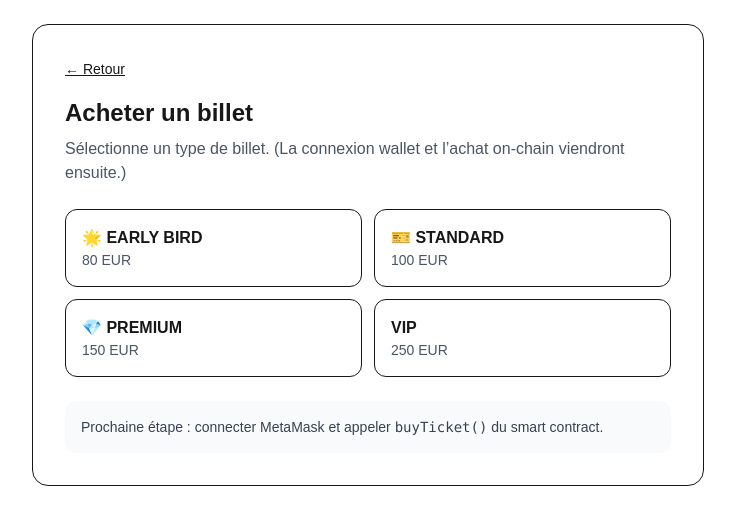
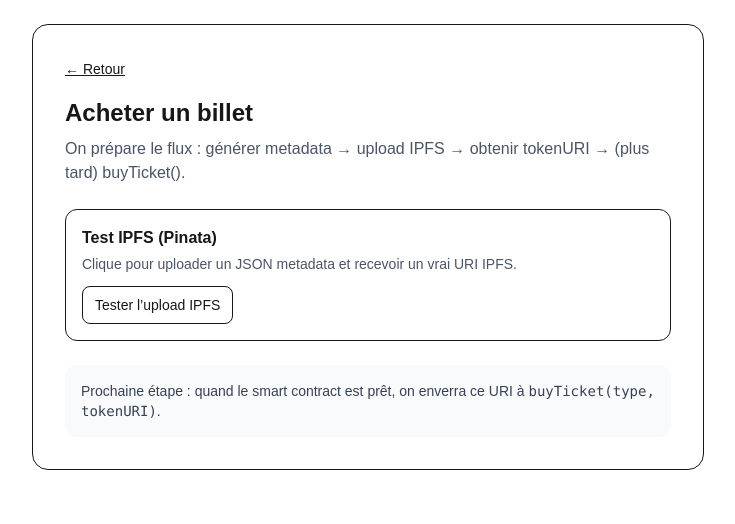
Before and after one commit to Anaqqa/eventpass-app, a Next.js app in the folder frontend/: page /buy in a window 1280 px wide. Shown: the top 524 px of the page, without its empty margins (272-1007 px from the left). Built offline with nearby package versions, Linux system fonts and the light colour scheme.

Commit message:
feat(ipfs): upload ticket metadata to IPFS via Pinata

```diff
--- /dev/null
+++ b/frontend/app/api/ipfs/json/route.ts
@@ -0,0 +1,48 @@
+import { NextResponse } from "next/server";
+
+export async function POST(req: Request) {
+  try {
+    const jwt = process.env.PINATA_JWT;
+
+    console.log("PINATA_JWT length:", jwt?.length);
+    console.log("PINATA_JWT preview:", jwt?.slice(0, 12));
+
+
+    if (!jwt) {
+      return NextResponse.json(
+        { error: "PINATA_JWT manquant dans .env.local" },
+        { status: 500 }
+      );
+    }
+
+    const body = await req.json();
+
+    const pinataRes = await fetch("https://api.pinata.cloud/pinning/pinJSONToIPFS", {
+      method: "POST",
+      headers: {
+        Authorization: `Bearer ${jwt}`,
+        "Content-Type": "application/json",
+      },
+      body: JSON.stringify(body),
+    });
+
+    const data = await pinataRes.json();
+
+    if (!pinataRes.ok) {
+      return NextResponse.json(
+        { error: "Erreur Pinata", details: data },
+        { status: 500 }
+      );
+    }
+
+    return NextResponse.json({
+      ipfsHash: data.IpfsHash,
+      uri: `ipfs://${data.IpfsHash}`,
+    });
+  } catch (e: any) {
+    return NextResponse.json(
+      { error: e?.message ?? "Erreur serveur" },
+      { status: 500 }
+    );
+  }
+}
--- a/frontend/app/buy/page.tsx
+++ b/frontend/app/buy/page.tsx
@@ -1,4 +1,40 @@
+"use client";
+
+import { useState } from "react";
+import { buildTicketMetadata } from "../../src/lib/metadata";
+import { uploadJSONToIPFS } from "../../src/lib/ipfs";
+
 export default function BuyPage() {
+  const [ipfsUri, setIpfsUri] = useState<string | null>(null);
+  const [loading, setLoading] = useState(false);
+  const [err, setErr] = useState<string | null>(null);
+
+  const testIPFS = async () => {
+    setLoading(true);
+    setErr(null);
+    setIpfsUri(null);
+
+    try {
+      const metadata = buildTicketMetadata({
+        eventName: "Concert Demo",
+        type: "VIP",
+        valueEur: 250,
+        ipfsDocumentHash: "QmDemoDocHash123",
+        seatNumber: "A-45",
+        venue: "Stade de France",
+        dateISO: "2026-06-15T20:00:00Z",
+        previousOwners: [],
+      });
+
+      const uri = await uploadJSONToIPFS(metadata);
+      setIpfsUri(uri);
+    } catch (e: any) {
+      setErr(e?.message ?? "Erreur upload IPFS");
+    } finally {
+      setLoading(false);
+    }
+  };
+
   return (
     <main className="min-h-screen p-6">
       <div className="mx-auto w-full max-w-2xl rounded-2xl border p-8">
@@ -6,33 +42,38 @@ export default function BuyPage() {
 
         <h1 className="mt-4 text-2xl font-bold">Acheter un billet</h1>
         <p className="mt-2 text-gray-600">
-          Sélectionne un type de billet. (La connexion wallet et l’achat on-chain viendront ensuite.)
+          On prépare le flux : générer metadata → upload IPFS → obtenir tokenURI → (plus tard) buyTicket().
         </p>
 
-        <div className="mt-6 grid grid-cols-1 gap-3 sm:grid-cols-2">
-          <button className="rounded-xl border p-4 text-left hover:bg-gray-50">
-            <div className="font-semibold">🌟 EARLY BIRD</div>
-            <div className="text-sm text-gray-600">80 EUR</div>
+        <div className="mt-6 rounded-xl border p-4">
+          <div className="font-semibold">Test IPFS (Pinata)</div>
+          <p className="mt-1 text-sm text-gray-600">
+            Clique pour uploader un JSON metadata et recevoir un vrai URI IPFS.
+          </p>
+
+          <button
+            onClick={testIPFS}
+            disabled={loading}
+            className="mt-3 rounded-lg border px-3 py-2 text-sm hover:bg-gray-50 disabled:opacity-60"
+          >
+            {loading ? "Upload en cours..." : "Tester l’upload IPFS"}
           </button>
 
-          <button className="rounded-xl border p-4 text-left hover:bg-gray-50">
-            <div className="font-semibold">🎫 STANDARD</div>
-            <div className="text-sm text-gray-600">100 EUR</div>
-          </button>
+          {ipfsUri && (
+            <div className="mt-3 rounded-lg bg-gray-50 p-3 text-sm text-gray-700">
+              URI : <span className="font-mono">{ipfsUri}</span>
+            </div>
+          )}
 
-          <button className="rounded-xl border p-4 text-left hover:bg-gray-50">
-            <div className="font-semibold">💎 PREMIUM</div>
-            <div className="text-sm text-gray-600">150 EUR</div>
-          </button>
-
-          <button className="rounded-xl border p-4 text-left hover:bg-gray-50">
-            <div className="font-semibold">VIP</div>
-            <div className="text-sm text-gray-600">250 EUR</div>
-          </button>
+          {err && (
+            <div className="mt-3 rounded-lg bg-red-50 p-3 text-sm text-red-700">
+               {err}
+            </div>
+          )}
         </div>
 
         <div className="mt-6 rounded-xl bg-gray-50 p-4 text-sm text-gray-700">
-          Prochaine étape : connecter MetaMask et appeler <code>buyTicket()</code> du smart contract.
+          Prochaine étape : quand le smart contract est prêt, on enverra ce URI à <code>buyTicket(type, tokenURI)</code>.
         </div>
       </div>
     </main>
--- /dev/null
+++ b/frontend/src/lib/ipfs.ts
@@ -0,0 +1,15 @@
+export async function uploadJSONToIPFS(data: any): Promise<string> {
+  const res = await fetch("/api/ipfs/json", {
+    method: "POST",
+    headers: { "Content-Type": "application/json" },
+    body: JSON.stringify(data),
+  });
+
+  const out = await res.json();
+
+  if (!res.ok) {
+    throw new Error(out?.error ?? "Upload IPFS failed");
+  }
+
+  return out.uri as string; // ex: ipfs://Qm...
+}
--- /dev/null
+++ b/frontend/src/lib/metadata.ts
@@ -0,0 +1,29 @@
+export type TicketType = "EARLY_BIRD" | "STANDARD" | "PREMIUM" | "VIP";
+
+export function buildTicketMetadata(params: {
+  eventName: string;
+  type: TicketType;
+  valueEur: number;
+  ipfsDocumentHash: string; // hash IPFS du doc (image/qr/pdf)
+  seatNumber: string;
+  venue: string;
+  dateISO: string;
+  previousOwners?: string[];
+}) {
+  const now = Math.floor(Date.now() / 1000);
+
+  return {
+    name: `${params.eventName} - ${params.type} ${params.seatNumber}`,
+    type: params.type,
+    value: `${params.valueEur} EUR`,
+    hash: params.ipfsDocumentHash,
+    previousOwners: params.previousOwners ?? [],
+    createdAt: String(now),
+    lastTransferAt: String(now),
+    eventDetails: {
+      venue: params.venue,
+      date: params.dateISO,
+      seatNumber: params.seatNumber,
+    },
+  };
+}
```
